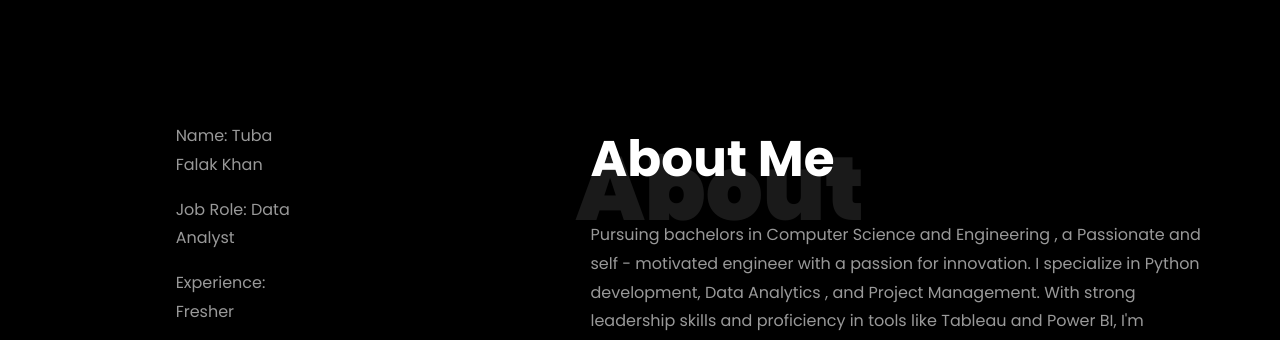
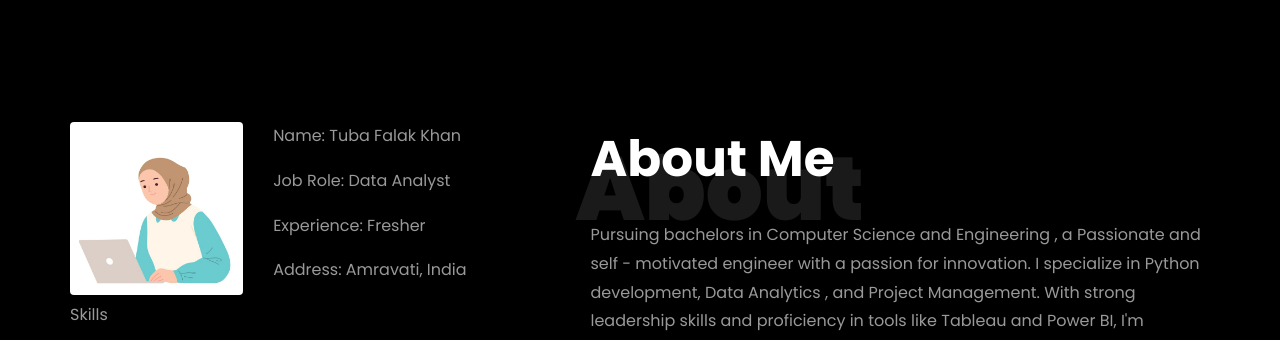
Before and after one commit to TubaFalakKhan/TubaFalakKhan.github.io, a plain HTML site: page index.html in a window 1280 px wide. Shown: the part 740-1080 px from the top of the page. Drawn offline with Linux system fonts and the light colour scheme; animation ran at ten frames a second; files whose address does not match are found by name.

Commit message:
Added logo image

```diff
--- a/index.html
+++ b/index.html
@@ -210,7 +210,7 @@
 								<div class="row">
 									<div class="col-sm-6 col-md-5">
 									  <div class="about-img">
-										<img src="images/#" class="img-fluid rounded b-shadow-a" alt="">
+										<img src="images/illustration-female-character-wearing-hijab-working-office_10045-686.jpg" class="img-fluid rounded b-shadow-a" alt="">
 									  </div>
 									</div>
 									<!-- Details next to profile image -->
```
